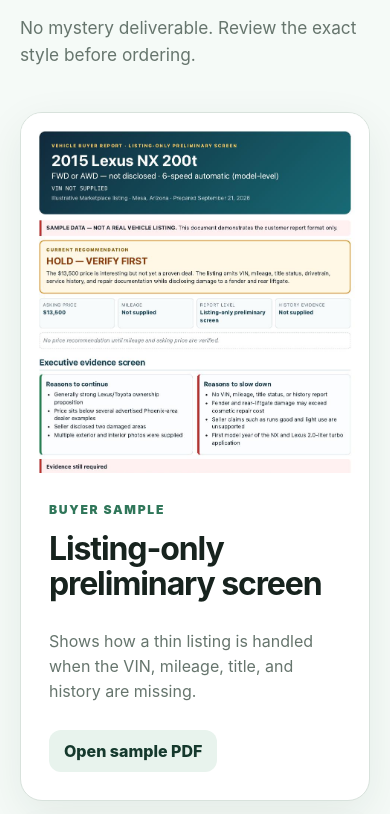
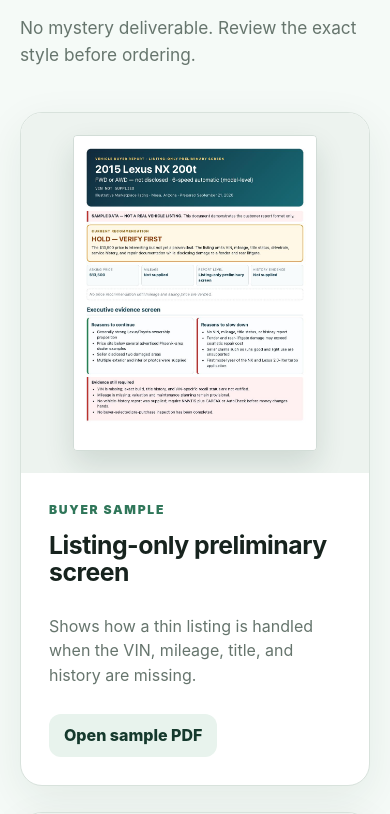
Before and after one commit to Bulldawgqc1080/vehicle-report-desk, a website: page index.html in a window 390 px wide. Shown: the part 3932-4746 px from the top of the page. Drawn offline with Linux system fonts and the light colour scheme.

Commit message:
Polish sample report cards

```diff
--- a/styles.css
+++ b/styles.css
@@ -196,11 +196,12 @@ h1 { max-width: 760px; margin-bottom: 25px; font-size: clamp(3rem, 6.5vw, 5.7rem
 .text-link:hover { text-decoration: underline; }
 
 .sample-grid { display: grid; grid-template-columns: 1fr 1fr; gap: 26px; }
-.sample-card { display: grid; grid-template-columns: 44% 1fr; min-height: 430px; overflow: hidden; background: var(--white); border: 1px solid var(--line); border-radius: var(--radius); box-shadow: 0 14px 44px rgba(20, 58, 43, .08); }
-.sample-image-link { display: block; min-height: 100%; overflow: hidden; background: #edf3ef; }
-.sample-image-link img { width: 100%; height: 100%; object-fit: cover; object-position: top; transition: transform 300ms ease; }
+.sample-card { display: grid; grid-template-columns: minmax(210px, 42%) 1fr; min-height: 430px; overflow: hidden; background: var(--white); border: 1px solid var(--line); border-radius: var(--radius); box-shadow: 0 14px 44px rgba(20, 58, 43, .08); }
+.sample-image-link { display: grid; min-height: 100%; padding: 24px; place-items: center; overflow: hidden; background: #edf3ef; }
+.sample-image-link img { width: auto; max-width: 100%; height: auto; max-height: 382px; object-fit: contain; border: 1px solid rgba(21, 57, 45, .12); border-radius: 4px; box-shadow: 0 14px 30px rgba(20, 58, 43, .14); transition: transform 300ms ease; }
 .sample-image-link:hover img { transform: scale(1.025); }
 .sample-copy { display: flex; flex-direction: column; align-items: flex-start; justify-content: center; padding: 28px; }
+.sample-card h3 { font-size: clamp(1.55rem, 2.25vw, 2rem); letter-spacing: -0.02em; }
 .sample-copy p:not(.card-kicker) { color: var(--muted); }
 .sample-copy .button { margin-top: 10px; }
 
@@ -305,7 +306,8 @@ footer p { margin: 4px 0; }
   .service-grid, .sample-grid, .pricing-grid { grid-template-columns: 1fr; }
   .service-card { min-height: 0; padding: 30px 24px; }
   .sample-card { grid-template-columns: 1fr; }
-  .sample-image-link { height: 360px; }
+  .sample-image-link { height: 360px; padding: 22px; }
+  .sample-image-link img { max-height: 316px; }
   .field-row { grid-template-columns: 1fr; }
   .intake-form { padding: 24px 18px; }
   footer { grid-template-columns: 1fr; }
```
